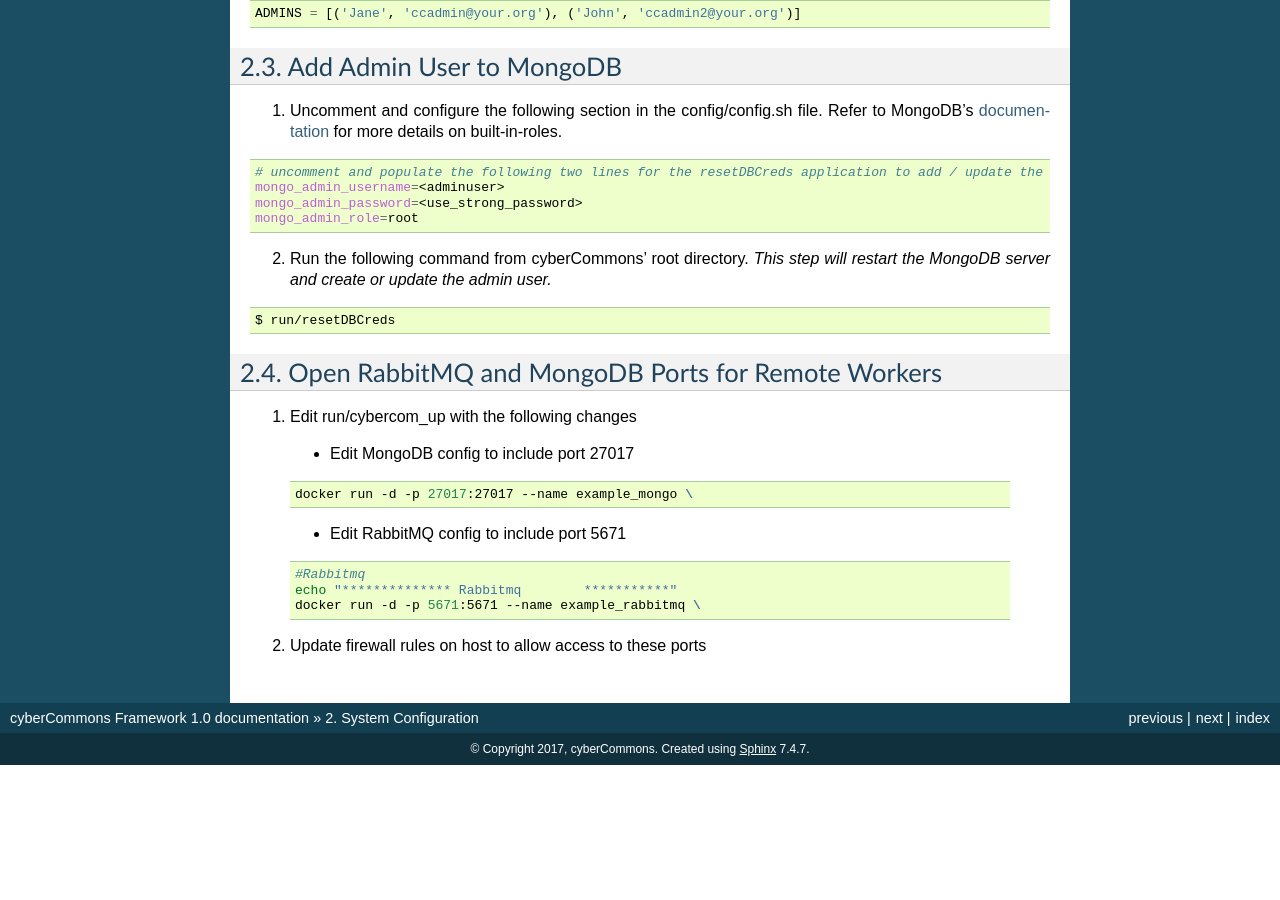
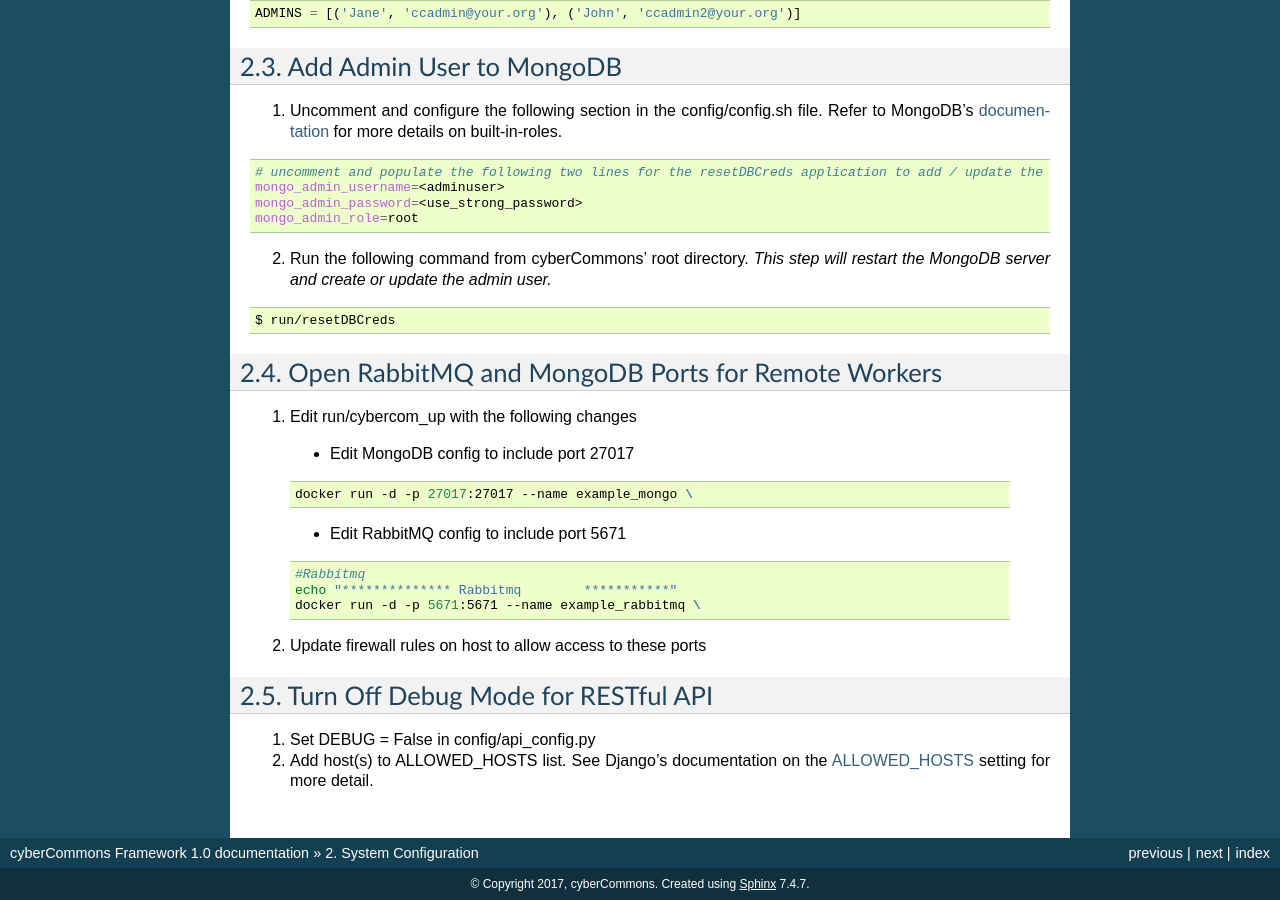
Before and after one commit to cybercommons/cybercom-new, a Sphinx documentation site: the page built from docs/configuration.rst, in a window 1280 px wide and 900 px high, scrolled down 1537 px. Built offline with Sphinx 7.4.7, drawn with Linux system fonts in a browser that asks for light colours; before the commit the page ends 2302 px from its top, so only the background shows below that; some of the changed text lies outside the part shown.

Commit message:
information on turning off debug

```diff
--- a/docs/configuration.rst
+++ b/docs/configuration.rst
@@ -145,3 +145,11 @@ Open RabbitMQ and MongoDB Ports for Remote Workers
     docker run -d -p 5671:5671 --name example_rabbitmq \
 
 2. Update firewall rules on host to allow access to these ports
+
+Turn Off Debug Mode for RESTful API
+~~~~~~~~~~~~~~~~~~~~~~~~~~~~~~~~~~~
+
+1. Set DEBUG = False in config/api_config.py
+2. Add host(s) to ALLOWED_HOSTS list. See Django's documentation on the
+   `ALLOWED_HOSTS <https://docs.djangoproject.com/en/1.8/ref/settings/#std:setting-ALLOWED_HOSTS>`__
+   setting for more detail.
```
Also changed, not shown: docs/configuration.md (+8 -4 lines).
